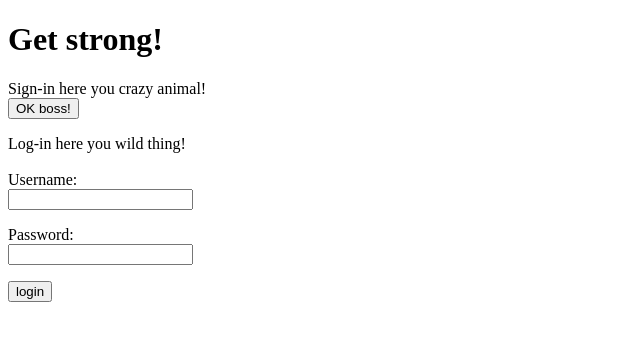
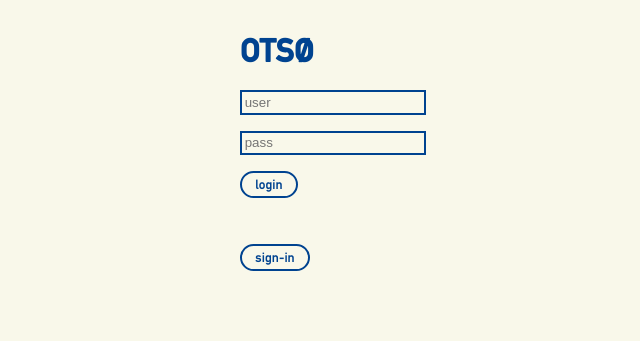
Before and after one commit to JacqDeGatineau/GymLogger, a Flask app: page / in a window 1280 px wide. Shown: the top 341 px of the page, without its empty margins (0-640 px from the left). Run offline with Flask 3, Linux system fonts and the light colour scheme.

Commit message:
Implement stylesheets

```diff
--- /dev/null
+++ b/static/main.css
@@ -0,0 +1,30 @@
+@font-face {
+    font-family: 'Alte DIN 1451 Mittelschrift gepraegt Regular';
+    font-style: normal;
+    font-weight: normal;
+    src: local('/static/fonts/Alte DIN 1451 Mittelschrift gepraegt Regular'), url('/static/fonts/din1451alt G.woff') format('woff');
+    }
+
+body {
+  margin: 2em auto;
+  max-width: 50em;
+  font-family: 'Alte DIN 1451 Mittelschrift gepraegt Regular';
+  color: #004390;
+  background-color: #f9f8ea;
+}
+
+.input {
+  border: 2px solid #004390;
+  padding: 0.2em;
+  background-color: #f9f8ea;
+}
+
+.button {
+  font-family: 'Alte DIN 1451 Mittelschrift gepraegt Regular';
+  color: #004390;
+  background-color: #f9f8ea;
+  border-radius: 15px;
+  border: 2px solid #004390;
+  padding: 0.3em 1em 0.3em 1em;
+  cursor: pointer;
+}
--- a/templates/feed.html
+++ b/templates/feed.html
@@ -3,6 +3,7 @@
 <html>
 <head>
     <title>Body Dysmorphia Feed</title>
+    <link rel="stylesheet" href="/static/main.css">
 </head>
 
 <body>
--- a/templates/history.html
+++ b/templates/history.html
@@ -3,6 +3,7 @@
 <html>
 <head>
     <title>History</title>
+    <link rel="stylesheet" href="/static/main.css">
 </head>
 
 <body>
--- a/templates/index.html
+++ b/templates/index.html
@@ -3,10 +3,13 @@
 <html>
 <head>
     <title>Etusivu</title>
+    <link rel="stylesheet" href="/static/main.css">
 </head>
 
 <body>
-    <h1>Get strong!</h1>
+    <div class="header">
+    <h1>OTSØ</h1>
+    </div>
     {%if session.username%}
         <img src="/static/smile.jpg" />
         <p>Welcome {{ session.username }}!</p>
@@ -20,24 +23,21 @@
         <p><a href="/logout">Log out!</a></p>
     {% else %}
 
+    <form action="/login" method="post">
+        <p>
+        <input type="text" class="input" name="username" placeholder="user"/>
+        </p>
+        <p>
+        <input type="password" class="input" name="password" placeholder="pass"/>
+        </p>
+        <input type="submit" class="button" value="login" />
+    </form>
+    <br/>
     <form action="/register" method="post">
-        Sign-in here you crazy animal! <br />
-        <input type="submit" value="OK boss!" />
+        <input type="submit" class="button" style="margin: 2em 0;" value="sign-in" align="bottom"/>
     </form>
 
-    <form action="/login" method="post">
-        <p>
-        Log-in here you wild thing! <br />
-        <br />
-        Username: <br />
-        <input type="text" name="username" />
-        </p>
-        <p>
-        Password: <br />
-        <input type="password" name="password" />
-        </p>
-        <input type="submit" value="login" />
-    </form>
+
     {% endif %}
 </body>
 
--- a/templates/register.html
+++ b/templates/register.html
@@ -3,6 +3,7 @@
 <html>
     <head>
         <title>Register here!</title>
+        <link rel="stylesheet" href="/static/main.css">
     </head>
 
     <body>
--- a/templates/session.html
+++ b/templates/session.html
@@ -2,6 +2,7 @@
 <html>
 <head>
     <title>Select exercises</title>
+    <link rel="stylesheet" href="/static/main.css">
 </head>
 
 <body>
--- a/templates/workout.html
+++ b/templates/workout.html
@@ -3,6 +3,7 @@
 <html>
 <head>
     <title>Exercise</title>
+    <link rel="stylesheet" href="/static/main.css">
 </head>
 
 <body>
```
Also changed, not shown: static/fonts/example.html (added, +17 -0 lines), static/fonts/style.css (added, +16 -0 lines), static/fonts/din1451alt G.woff (added), static/fonts/din1451alt.woff (added).
